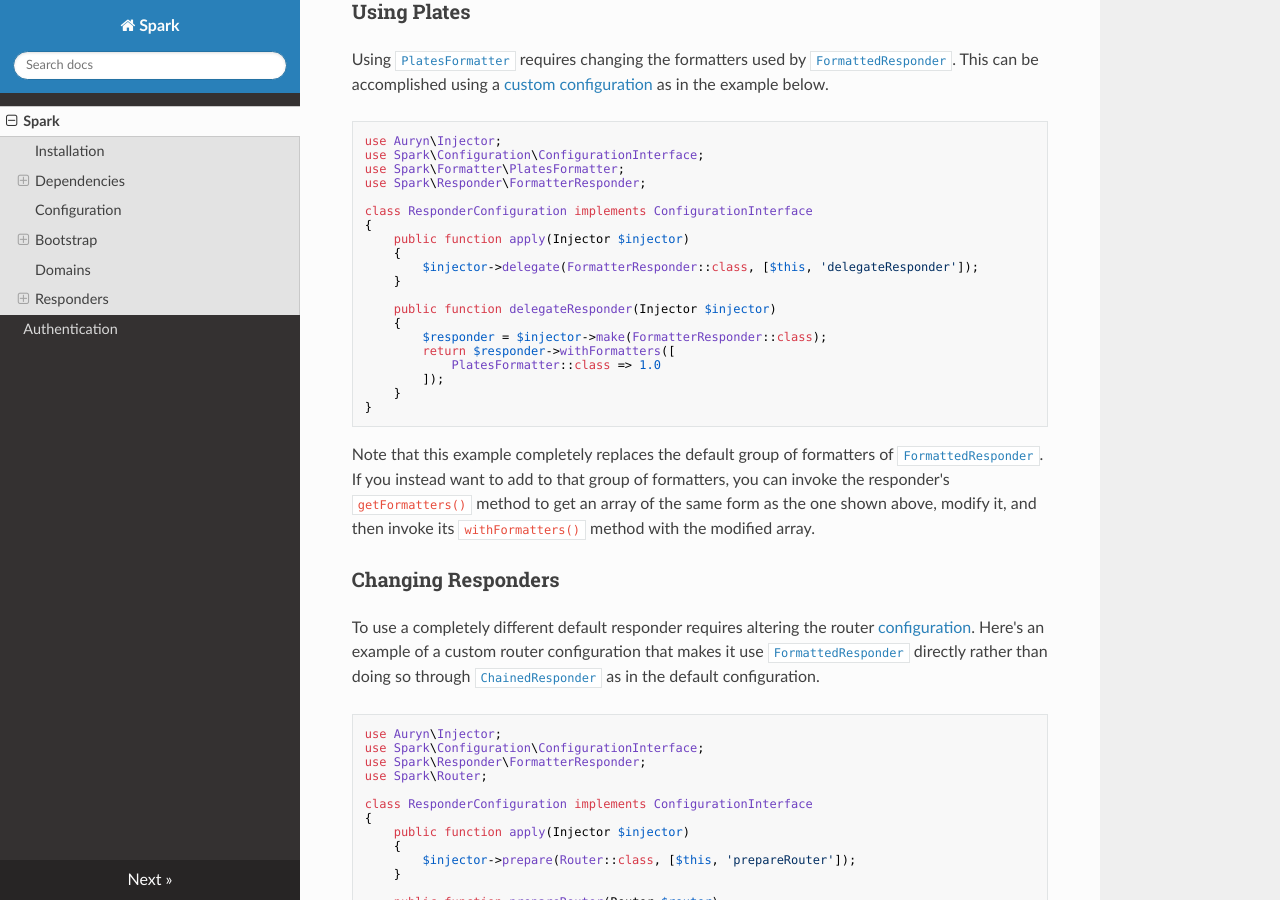
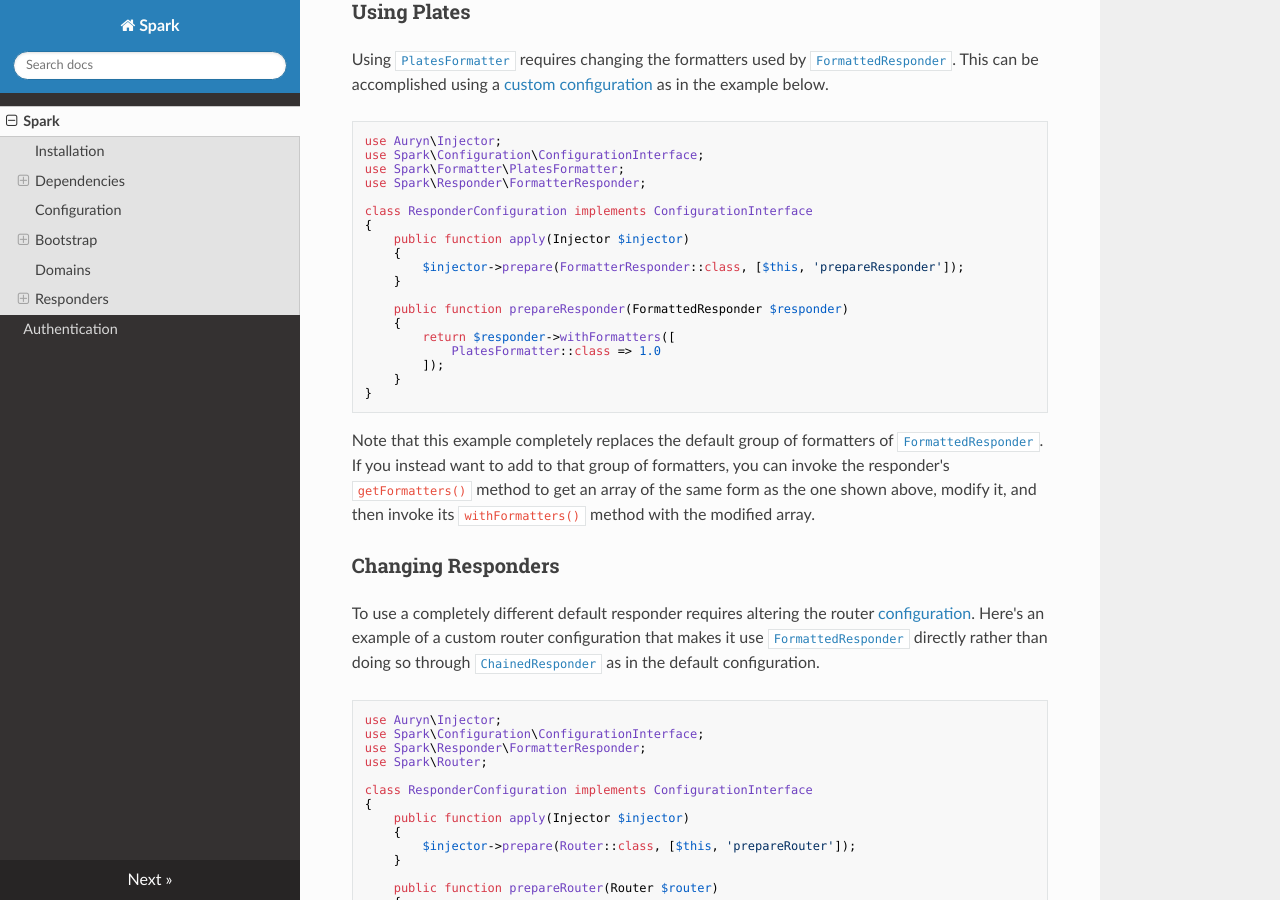
Before and after one commit to equip/framework, an MkDocs documentation site: the page built from docs/index.md, in a window 1280 px wide and 900 px high, scrolled down 9615 px. Built offline with MkDocs 1.6.1, drawn with Linux system fonts in a browser that asks for light colours; nearby versions of some CDN libraries; old or Windows-style settings are respelled for this version of MkDocs.

Commit message:
Update Plates integration example to be more concise

```diff
--- a/docs/index.md
+++ b/docs/index.md
@@ -415,12 +415,11 @@ class ResponderConfiguration implements ConfigurationInterface
 {
     public function apply(Injector $injector)
     {
-        $injector->delegate(FormatterResponder::class, [$this, 'delegateResponder']);
+        $injector->prepare(FormatterResponder::class, [$this, 'prepareResponder']);
     }
 
-    public function delegateResponder(Injector $injector)
+    public function prepareResponder(FormattedResponder $responder)
     {
-        $responder = $injector->make(FormatterResponder::class);
         return $responder->withFormatters([
             PlatesFormatter::class => 1.0
         ]);
```
